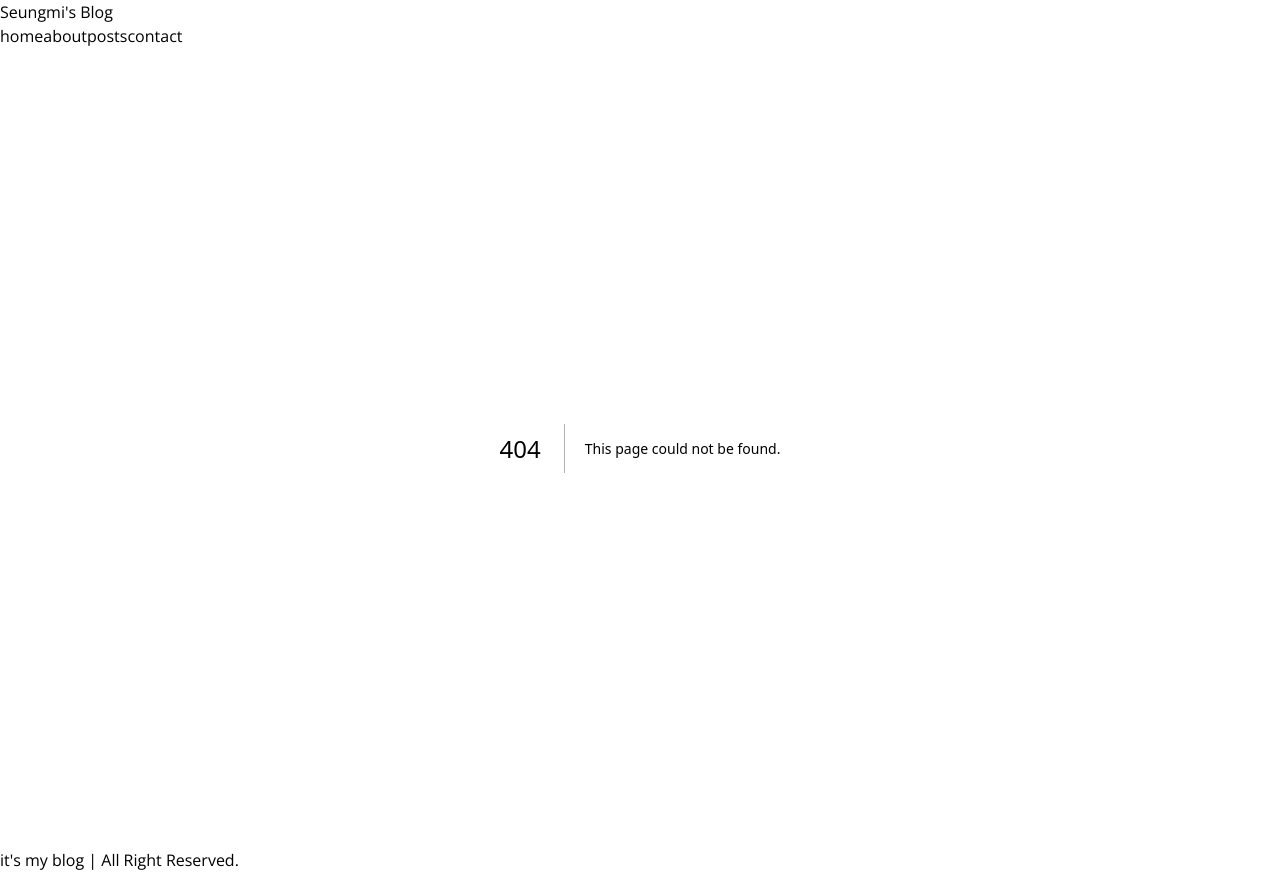
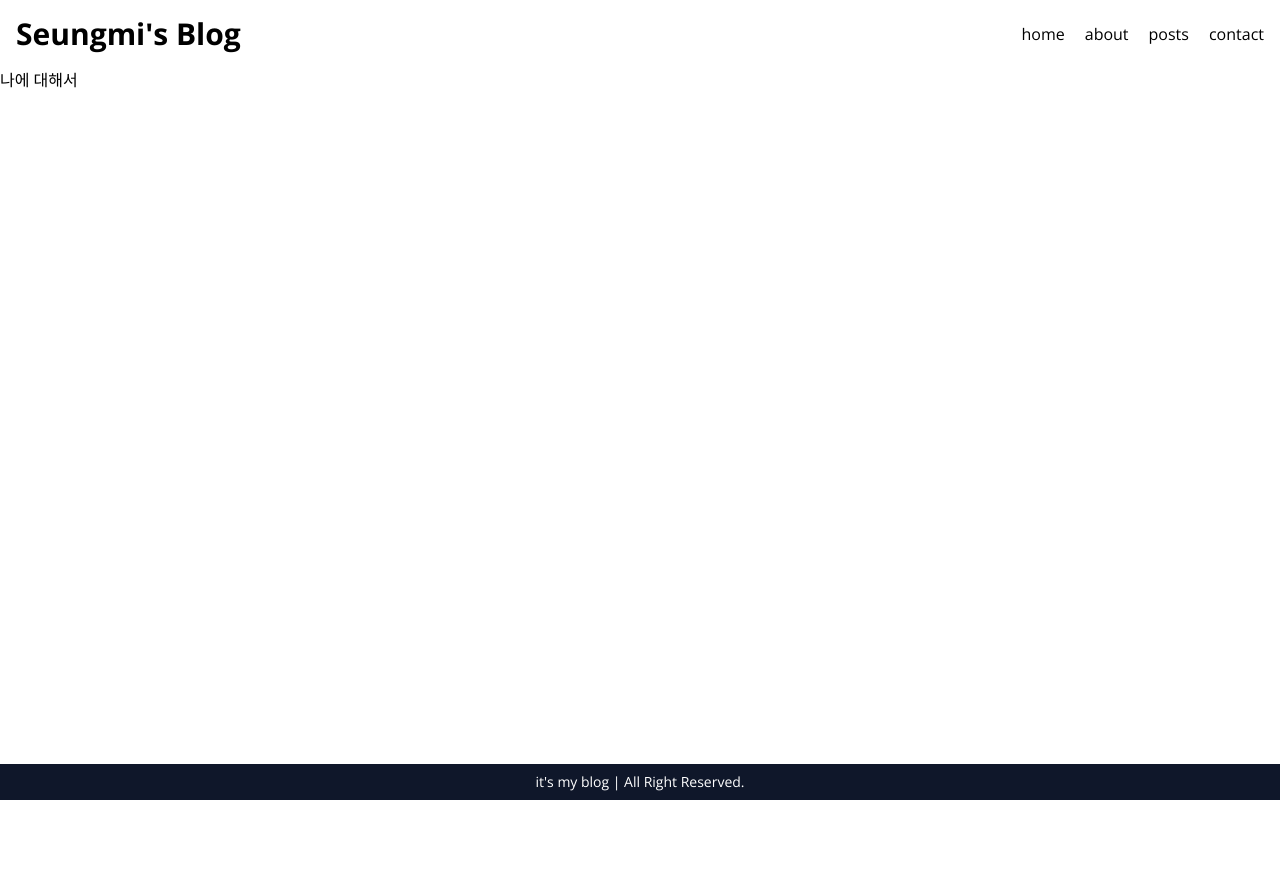
Before and after one commit to seungmileee/next_blog, a Next.js app: page /about in a window 1280 px wide. Before the commit this address had no page. After the commit the page ends 800 px from the top, so only its background shows below. Built offline with nearby package versions, Linux system fonts and the light colour scheme.

Commit message:
feat: 전반적인 스타일링

```diff
--- /dev/null
+++ b/src/app/about/page.tsx
@@ -0,0 +1,3 @@
+export default function AboutPage() {
+  return <p>나에 대해서</p>;
+}
--- a/src/app/components/Footer.tsx
+++ b/src/app/components/Footer.tsx
@@ -1,3 +1,7 @@
 export default function Footer() {
-  return <p>{"it's my blog | All Right Reserved."}</p>;
+  return (
+    <p className="bg-slate-900 text-white py-2 text-sm text-center">
+      {"it's my blog | All Right Reserved."}
+    </p>
+  );
 }
--- a/src/app/components/Header.tsx
+++ b/src/app/components/Header.tsx
@@ -2,11 +2,11 @@
 
 export default function Header() {
   return (
-    <header>
+    <header className="flex justify-between items-center p-4">
       <Link href="/">
-        <h1>{"Seungmi's Blog"}</h1>
+        <h1 className="text-3xl font-bold">{"Seungmi's Blog"}</h1>
       </Link>
-      <nav>
+      <nav className="flex gap-5">
         <Link href="/">home</Link>
         <Link href="/about">about</Link>
         <Link href="/posts">posts</Link>
--- /dev/null
+++ b/src/app/contact/page.tsx
@@ -0,0 +1,3 @@
+export default function ContactPage() {
+  return <p className="">연락하기</p>;
+}
--- a/src/app/globals.css
+++ b/src/app/globals.css
@@ -2,26 +2,8 @@
 @tailwind components;
 @tailwind utilities;
 
-:root {
-  --foreground-rgb: 0, 0, 0;
-  --background-start-rgb: 214, 219, 220;
-  --background-end-rgb: 255, 255, 255;
+html,
+body {
+  height: 100vh;
+  overflow-y: auto;
 }
-
-@media (prefers-color-scheme: dark) {
-  :root {
-    --foreground-rgb: 255, 255, 255;
-    --background-start-rgb: 0, 0, 0;
-    --background-end-rgb: 0, 0, 0;
-  }
-}
-
-body {
-  color: rgb(var(--foreground-rgb));
-  background: linear-gradient(
-      to bottom,
-      transparent,
-      rgb(var(--background-end-rgb))
-    )
-    rgb(var(--background-start-rgb));
-}
--- a/src/app/layout.tsx
+++ b/src/app/layout.tsx
@@ -17,9 +17,9 @@
 }) {
   return (
     <html lang="en" className={sans.className}>
-      <body>
+      <body className="flex flex-col w-full max-w-screen-2xl mx-auto">
         <Header />
-        <main>{children}</main>
+        <main className="grow">{children}</main>
         <Footer />
       </body>
     </html>
--- /dev/null
+++ b/src/app/posts/page.tsx
@@ -0,0 +1,3 @@
+export default function PostsPage() {
+  return <p>포스트들</p>;
+}
```
